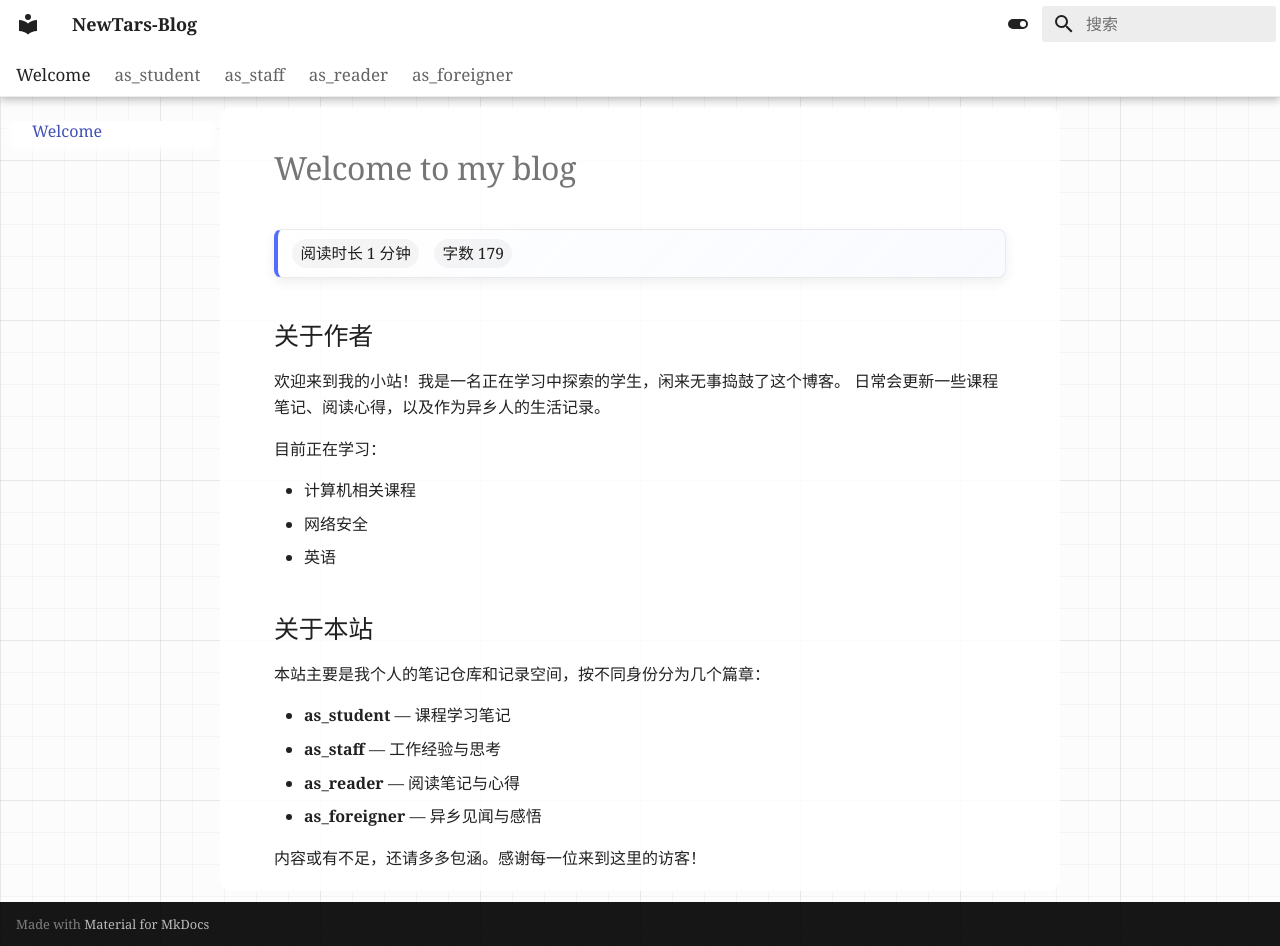
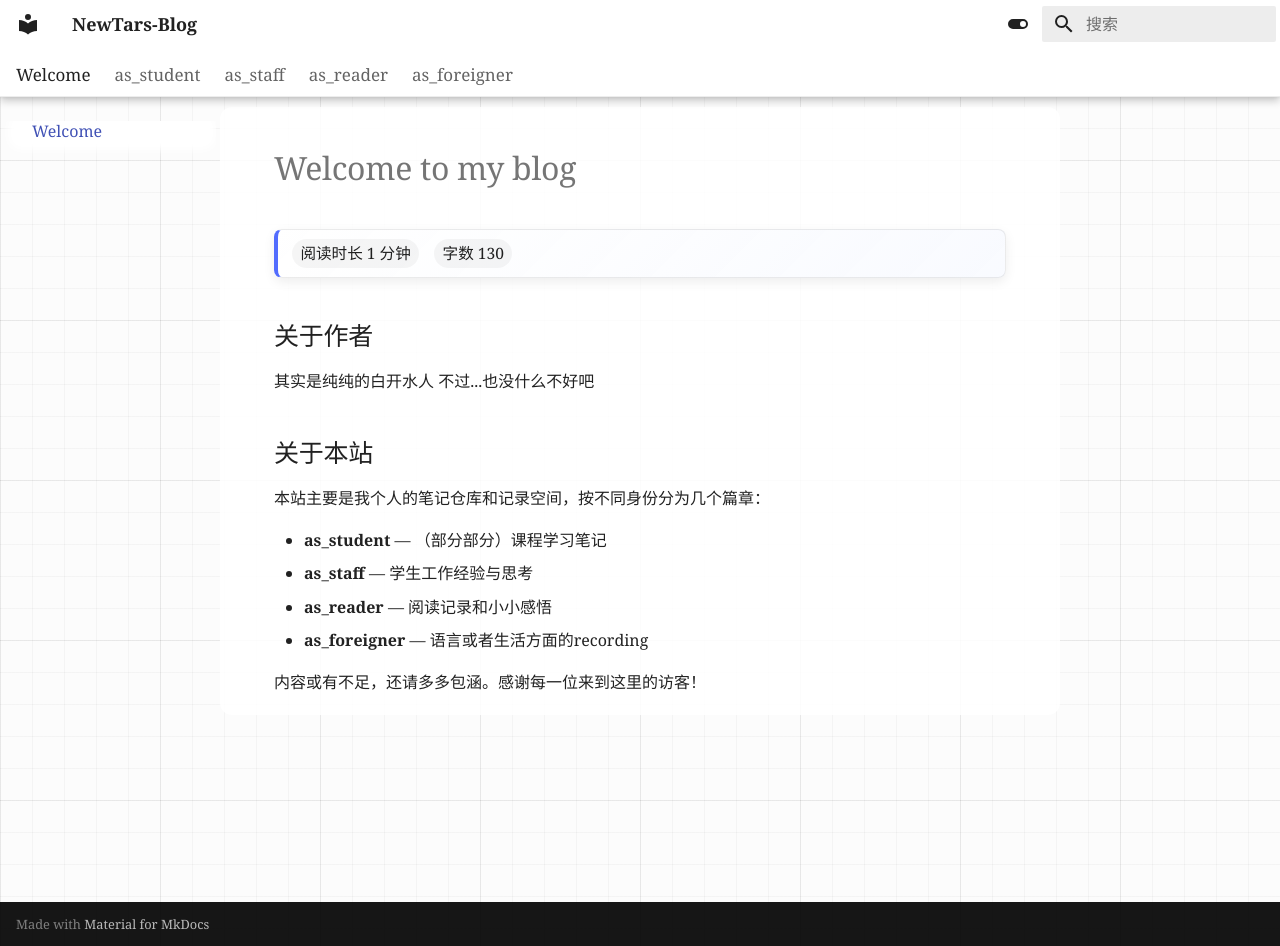
Before and after one commit to Syndra-git/Syndra-git.github.io, an MkDocs documentation site: the page built from docs/index.md, in a window 1280 px wide and 946 px high. Built offline with MkDocs 1.6.1 and Material for MkDocs 9.7.7, drawn with Linux system fonts in a browser that asks for light colours.

Commit message:
content_update_01

```diff
--- a/docs/index.md
+++ b/docs/index.md
@@ -2,22 +2,17 @@
 
 ## 关于作者
 
-欢迎来到我的小站！我是一名正在学习中探索的学生，闲来无事捣鼓了这个博客。
-日常会更新一些课程笔记、阅读心得，以及作为异乡人的生活记录。
+其实是纯纯的白开水人
+不过...也没什么不好吧
 
-目前正在学习：
-
-- 计算机相关课程
-- 网络安全
-- 英语
 
 ## 关于本站
 
 本站主要是我个人的笔记仓库和记录空间，按不同身份分为几个篇章：
 
-- **as_student** — 课程学习笔记
-- **as_staff** — 工作经验与思考
-- **as_reader** — 阅读笔记与心得
-- **as_foreigner** — 异乡见闻与感悟
+- **as_student**    — （部分部分）课程学习笔记
+- **as_staff**      — 学生工作经验与思考
+- **as_reader**     — 阅读记录和小小感悟
+- **as_foreigner**  — 语言或者生活方面的recording
 
 内容或有不足，还请多多包涵。感谢每一位来到这里的访客！
```
Also changed, not shown: docs/about.md (deleted, +0 -3 lines), docs/as_foreigner/index.md (+1 -1 lines), docs/as_reader/index.md (+1 -1 lines), docs/as_staff/index.md (+2 -1 lines), docs/as_student/index.md (+1 -1 lines), docs/as_student/preface.md (+1 -1 lines), docs/study/ctf.md (deleted, +0 -3 lines), docs/study/security.md (deleted, +0 -3 lines), docs/tools/index.md (deleted, +0 -3 lines).
